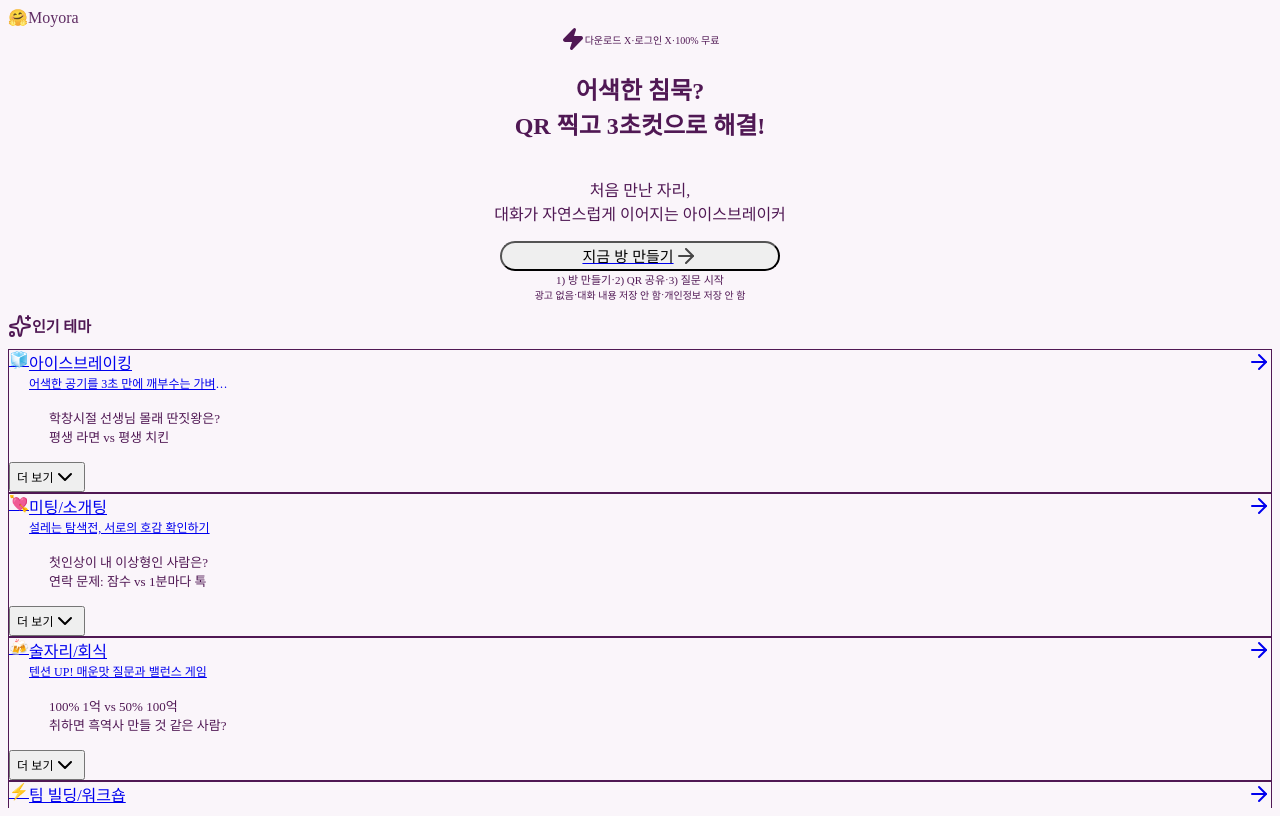
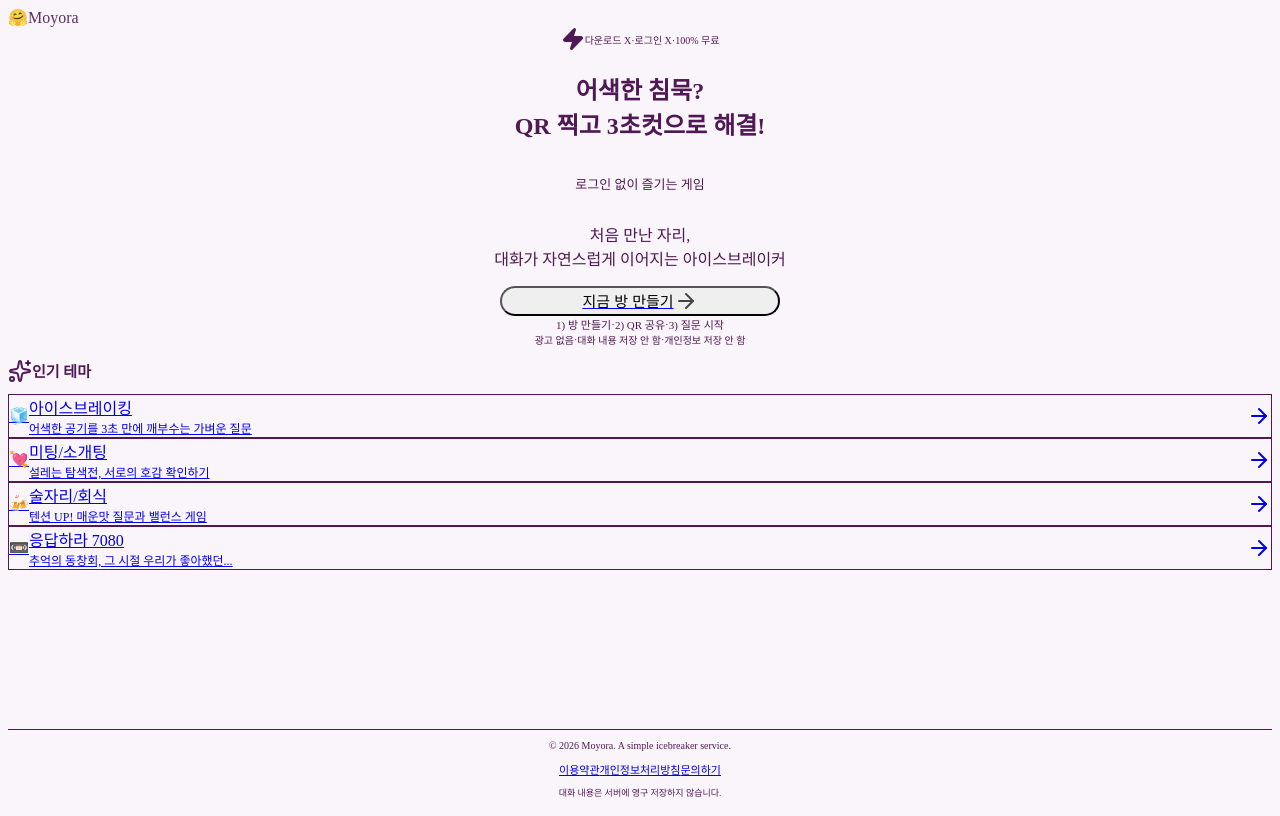
Before and after one commit to no11519-hue/Moyora, a Next.js app: page / in a window 1280 px wide. Built offline with nearby package versions, Linux system fonts and the light colour scheme; a web font is replaced by a local one.

Commit message:
버그 수정 및 기능 추가

```diff
--- a/src/app/page.tsx
+++ b/src/app/page.tsx
@@ -28,6 +28,9 @@ export default function Home() {
             <span className="text-brand">QR 찍고 3초컷으로 해결!</span>
           </h1>
 
+          <p className="text-neutral-600 text-[13px] font-bold mb-1">
+            로그인 없이 즐기는 게임
+          </p>
           <p className="text-neutral-500 text-sm leading-snug break-keep">
             처음 만난 자리, <br />
             대화가 자연스럽게 이어지는 아이스브레이커
--- a/src/components/ThemeList.tsx
+++ b/src/components/ThemeList.tsx
@@ -1,8 +1,7 @@
 'use client';
 
-import { useState } from 'react';
 import Link from 'next/link';
-import { ArrowRight, ChevronDown, ChevronUp } from 'lucide-react';
+import { ArrowRight } from 'lucide-react';
 
 const THEME_CARDS = [
     {
@@ -10,147 +9,51 @@ const THEME_CARDS = [
         title: "아이스브레이킹",
         desc: "어색한 공기를 3초 만에 깨부수는 가벼운 질문",
         icon: "🧊",
-        examples: [
-            "학창시절 선생님 몰래 딴짓왕은?",
-            "평생 라면 vs 평생 치킨",
-            "투명인간이 된다면 가장 먼저 할 일?",
-            "무인도에 딱 하나만 가져간다면?"
-        ]
     },
     {
         id: "meeting",
         title: "미팅/소개팅",
         desc: "설레는 탐색전, 서로의 호감 확인하기",
         icon: "💘",
-        examples: [
-            "첫인상이 내 이상형인 사람은?",
-            "연락 문제: 잠수 vs 1분마다 톡",
-            "기념일 챙기기: 안 챙겨도 됨 vs 필수",
-            "가장 선호하는 데이트 스타일은?"
-        ]
     },
     {
         id: "drinking",
         title: "술자리/회식",
         desc: "텐션 UP! 매운맛 질문과 밸런스 게임",
         icon: "🍻",
-        examples: [
-            "100% 1억 vs 50% 100억",
-            "취하면 흑역사 만들 것 같은 사람?",
-            "다시 태어나면: 재벌 2세 vs 존잘/존예",
-            "회식 자리, 끝까지 남는다 vs 도망간다"
-        ]
-    },
-    {
-        id: "crewmode",
-        title: "팀 빌딩/워크숍",
-        desc: "우리 팀 단합력 UP! 훈훈한 마무리",
-        icon: "⚡",
-        examples: [
-            "우리 모임의 숨은 해결사는?",
-            "가장 먼저 유튜버로 대박날 사람?",
-            "무인도에서도 살아남을 것 같은 멤버?",
-            "우리 팀의 분위기 메이커는?"
-        ]
     },
     {
         id: "reply7080",
         title: "응답하라 7080",
         desc: "추억의 동창회, 그 시절 우리가 좋아했던...",
         icon: "📼",
-        examples: [
-            "학창시절 추억은?",
-            "첫사랑의 기억",
-            "옛날 떡볶이 vs 요즘 마라탕",
-            "학창시절 별명은?"
-        ]
-    },
-    {
-        id: "bravo_life",
-        title: "브라보 마이 라이프",
-        desc: "골든에이지 취향, 건강하고 지혜롭게",
-        icon: "🌟",
-        examples: [
-            "버킷리스트 뭐할래?",
-            "건강 vs 지혜",
-            "가장 기억에 남는 여행지는?",
-            "나만의 스트레스 해소법?"
-        ]
     },
 ];
 
 export default function ThemeList() {
-    // State to track expanded cards. Map of id -> boolean
-    const [expanded, setExpanded] = useState<Record<string, boolean>>({});
-
-    const toggleExpand = (e: React.MouseEvent, id: string) => {
-        e.preventDefault(); // Prevent Link navigation when clicking expand
-        e.stopPropagation();
-        setExpanded(prev => ({ ...prev, [id]: !prev[id] }));
-    };
-
     return (
         <div className="grid grid-cols-1 gap-3 overflow-y-auto pb-4">
             {THEME_CARDS.map((theme) => (
                 <div key={theme.id} className="relative group block">
-                    <div className="p-4 rounded-2xl border border-neutral-100 bg-white shadow-sm flex flex-col gap-3 transition-all hover:border-brand/30 hover:shadow-md">
-
-                        {/* Header Part - Clickable Area */}
-                        <Link href={`/create?theme=${theme.id}`} className="flex items-start gap-4 w-full">
+                    <div className="p-4 rounded-2xl border border-neutral-100 bg-white shadow-sm flex items-center gap-3 transition-all hover:border-brand/30 hover:shadow-md">
+                        {/* Clickable Area */}
+                        <Link href={`/create?theme=${theme.id}`} className="flex items-center gap-4 w-full">
                             <div className="w-12 h-12 rounded-full bg-neutral-50 flex items-center justify-center text-2xl shrink-0 group-hover:bg-brand/10 transition-colors">
                                 {theme.icon}
                             </div>
                             <div className="flex-1 min-w-0 text-left">
-                                <div className="flex flex-col mb-1">
+                                <div className="flex flex-col">
                                     <span className="font-bold text-[16px] text-neutral-900 group-hover:text-brand transition-colors">
                                         {theme.title}
                                     </span>
-                                    {/* 1-line description with ellipsis */}
-                                    <span className="text-[12px] text-neutral-500 truncate block w-full max-w-[200px] sm:max-w-full">
+                                    {/* 1-line description */}
+                                    <span className="text-[12px] text-neutral-500 truncate block w-full">
                                         {theme.desc}
                                     </span>
                                 </div>
                             </div>
-                            <ArrowRight className="w-5 h-5 text-neutral-300 group-hover:text-brand transition-colors mt-2" />
+                            <ArrowRight className="w-5 h-5 text-neutral-300 group-hover:text-brand transition-colors" />
                         </Link>
-
-                        {/* Examples Section */}
-                        <div className="bg-neutral-50/50 rounded-lg p-3 w-full">
-                            <ul className="space-y-1.5">
-                                {/* Show first 2 */}
-                                {theme.examples.slice(0, 2).map((ex, i) => (
-                                    <li key={i} className="flex items-start gap-2 text-[13px] text-neutral-600">
-                                        <span className="inline-block w-1.5 h-1.5 rounded-full bg-brand/40 mt-1.5 shrink-0" />
-                                        <span className="leading-snug">{ex}</span>
-                                    </li>
-                                ))}
-
-                                {/* Hidden/Expanded Items */}
-                                {expanded[theme.id] && theme.examples.slice(2).map((ex, i) => (
-                                    <li key={`more-${i}`} className="flex items-start gap-2 text-[13px] text-neutral-600 animate-in slide-in-from-top-1 fade-in duration-200">
-                                        <span className="inline-block w-1.5 h-1.5 rounded-full bg-brand/40 mt-1.5 shrink-0" />
-                                        <span className="leading-snug">{ex}</span>
-                                    </li>
-                                ))}
-                            </ul>
-
-                            {/* Show More Button */}
-                            {theme.examples.length > 2 && (
-                                <button
-                                    type="button"
-                                    onClick={(e) => toggleExpand(e, theme.id)}
-                                    className="mt-2 text-[12px] font-medium text-neutral-400 hover:text-neutral-600 flex items-center gap-1 transition-colors px-1 py-0.5 rounded focus:outline-none focus:ring-2 focus:ring-black/5"
-                                    aria-expanded={expanded[theme.id]}
-                                    aria-label={expanded[theme.id] ? "예시 접기" : "예시 더 보기"}
-                                >
-                                    {expanded[theme.id] ? (
-                                        <>접기 <ChevronUp className="w-3 h-3" /></>
-                                    ) : (
-                                        <>더 보기 <ChevronDown className="w-3 h-3" /></>
-                                    )}
-                                </button>
-                            )}
-                        </div>
                     </div>
                 </div>
             ))}
```
